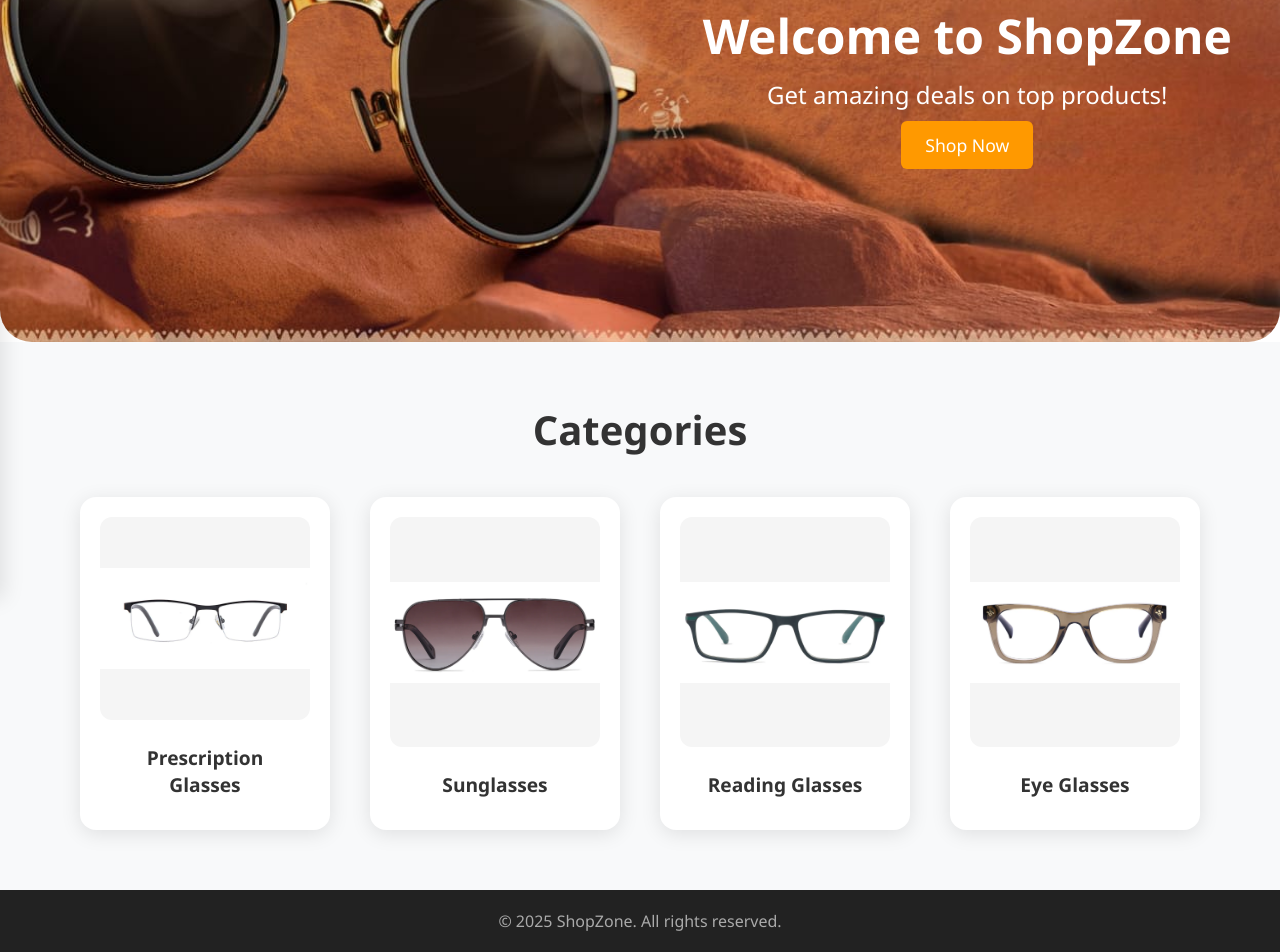
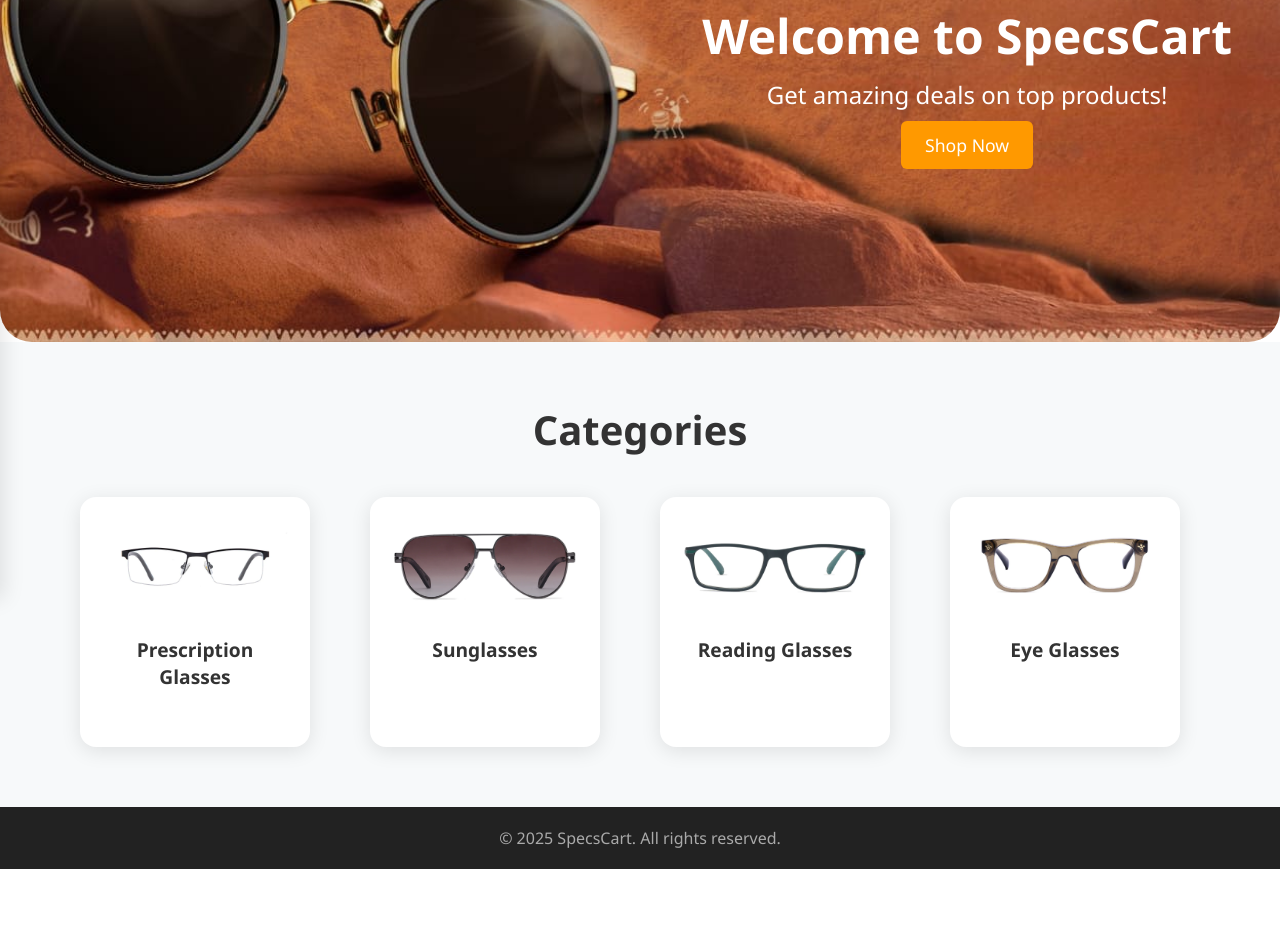
Before and after one commit to MidhulaRajesh/Spec, a React (Vite) app in the folder e-com/: page / in a window 1280 px wide. Shown: the part 201-1153 px from the top of the page. After the commit the page ends 1070 px from the top, so only its background shows below. Built offline with nearby package versions, Linux system fonts and the light colour scheme.

Commit message:
changes 3

```diff
--- a/e-com/src/AdminDashboard.css
+++ b/e-com/src/AdminDashboard.css
@@ -1,6 +1,5 @@
 .admin-dashboard {
     min-height: 100vh;
-    background: linear-gradient(135deg, #667eea 0%, #764ba2 100%);
     padding: 20px;
 }
 
--- a/e-com/src/AdminDashboard.jsx
+++ b/e-com/src/AdminDashboard.jsx
@@ -1,6 +1,7 @@
 import React, { useState, useEffect } from 'react';
 import { useNavigate } from 'react-router-dom';
 import './AdminDashboard.css';
+import Navbar from './Navbar';
 
 const AdminDashboard = () => {
     const [admin, setAdmin] = useState(null);
@@ -150,6 +151,8 @@
     }
 
     return (
+        <>
+        <Navbar/>
         <div className="admin-dashboard">
             <header className="admin-header">
                 <div>
@@ -374,6 +377,7 @@
                 )}
             </div>
         </div>
+        </>
     );
 };
 
--- a/e-com/src/AdminLogin.jsx
+++ b/e-com/src/AdminLogin.jsx
@@ -1,6 +1,7 @@
 import React, { useState } from "react";
 import { useNavigate } from "react-router-dom";
 import './Login.css';
+import Navbar from "./Navbar";
 
 const AdminLogin = () => {
     const [form, setForm] = useState({ email: "", password: "" });
@@ -53,6 +54,8 @@
     };
 
     return (
+        <>
+        <Navbar/>
         <div className="login-container">
             <form onSubmit={handleSubmit} className="login-form" style={{ background: 'rgba(255,255,255,0.85)', borderRadius: '16px', padding: '32px', boxShadow: '0 4px 24px rgba(0,0,0,0.10)' }}>
                 <h2 className="login-title">Admin Login</h2>
@@ -83,6 +86,7 @@
                 </p>
             </form>
         </div>
+        </>
     );
 };
 
--- a/e-com/src/LandingPage.css
+++ b/e-com/src/LandingPage.css
@@ -48,7 +48,7 @@
 .category-section {
     padding: 60px 40px;
     text-align: center;
-    background: #f8f9fa;
+    background: hwb(210 97% 2%);
 }
 
 .category-section h2 {
@@ -91,6 +91,8 @@
     flex-direction: column;
     align-items: center;
     aspect-ratio: 3/4;
+    height: 250px;
+    width:230px;
 }
 
 .category-card:hover {
--- a/e-com/src/LandingPage.jsx
+++ b/e-com/src/LandingPage.jsx
@@ -39,7 +39,7 @@
     backgroundRepeat: 'no-repeat',
 }}>
     <div className="hero-content">
-        <h1>Welcome to ShopZone</h1>
+        <h1>Welcome to SpecsCart</h1>
         <p>Get amazing deals on top products!</p>
         <button
             className="hero-btn"
@@ -66,11 +66,11 @@
                                     alt={category.name}
                                     style={{
                                         width: '100%',
-                                        height: '280px',
+                                        height: '45%',
                                         objectFit: 'contain',
                                         borderRadius: '12px',
                                         marginBottom: '12px',
-                                        background: '#f5f5f5'
+                                        background: '#ffffff'
                                     }}
                                 />
                                 <p style={{
@@ -87,7 +87,7 @@
 
             {/* Footer */}
             <footer className="footer">
-                <p>&copy; 2025 ShopZone. All rights reserved.</p>
+                <p>&copy; 2025 SpecsCart. All rights reserved.</p>
             </footer>
         </>
     );
--- a/e-com/src/Login.css
+++ b/e-com/src/Login.css
@@ -79,7 +79,7 @@
     padding: 1rem;
     border-radius: 10px;
     border: none;
-    background: linear-gradient(90deg, #ff9800 0%, #1976d2 100%);
+    background: #ff9800;
     color: #fff;
     font-weight: 600;
     cursor: pointer;
@@ -90,7 +90,7 @@
 }
 
 .button:hover {
-    background: linear-gradient(90deg, #1976d2 0%, #ff9800 100%);
+
     transform: translateY(-2px) scale(1.03);
 }
 
--- a/e-com/src/SellerLogin.jsx
+++ b/e-com/src/SellerLogin.jsx
@@ -1,6 +1,7 @@
 import React, { useState } from "react";
 import { useNavigate } from "react-router-dom";
 import './Login.css';
+import Navbar from "./Navbar";
 
 const SellerLogin = () => {
     const [form, setForm] = useState({ email: "", password: "" });
@@ -57,6 +58,8 @@
     };
 
     return (
+        <>
+        <Navbar/>
         <div className="login-container">
             <form onSubmit={handleSubmit} className="login-form" style={{ background: 'rgba(255,255,255,0.85)', borderRadius: '16px', padding: '32px', boxShadow: '0 4px 24px rgba(0,0,0,0.10)' }}>
                 <h2 className="login-title">Seller Login</h2>
@@ -88,6 +91,7 @@
                 </p>
             </form>
         </div>
+        </>
     );
 };
 
--- a/e-com/src/VirtualTryOn.jsx
+++ b/e-com/src/VirtualTryOn.jsx
@@ -125,7 +125,7 @@
       } catch (error) {
         console.error('Error detecting face:', error);
       }
-    }, 150);
+    }, 300);
 
     return () => {
       clearInterval(interval);
```
Also changed, not shown: 12 other files (tests, documents, lock files or other folders).
